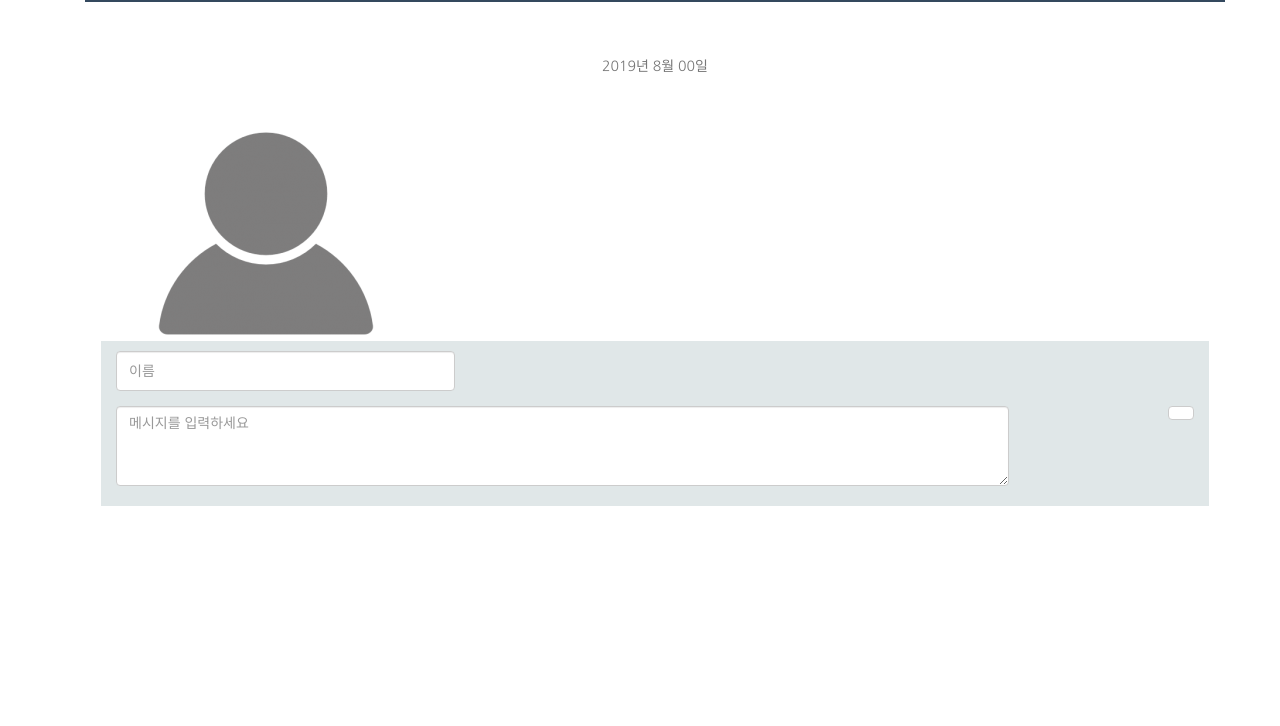
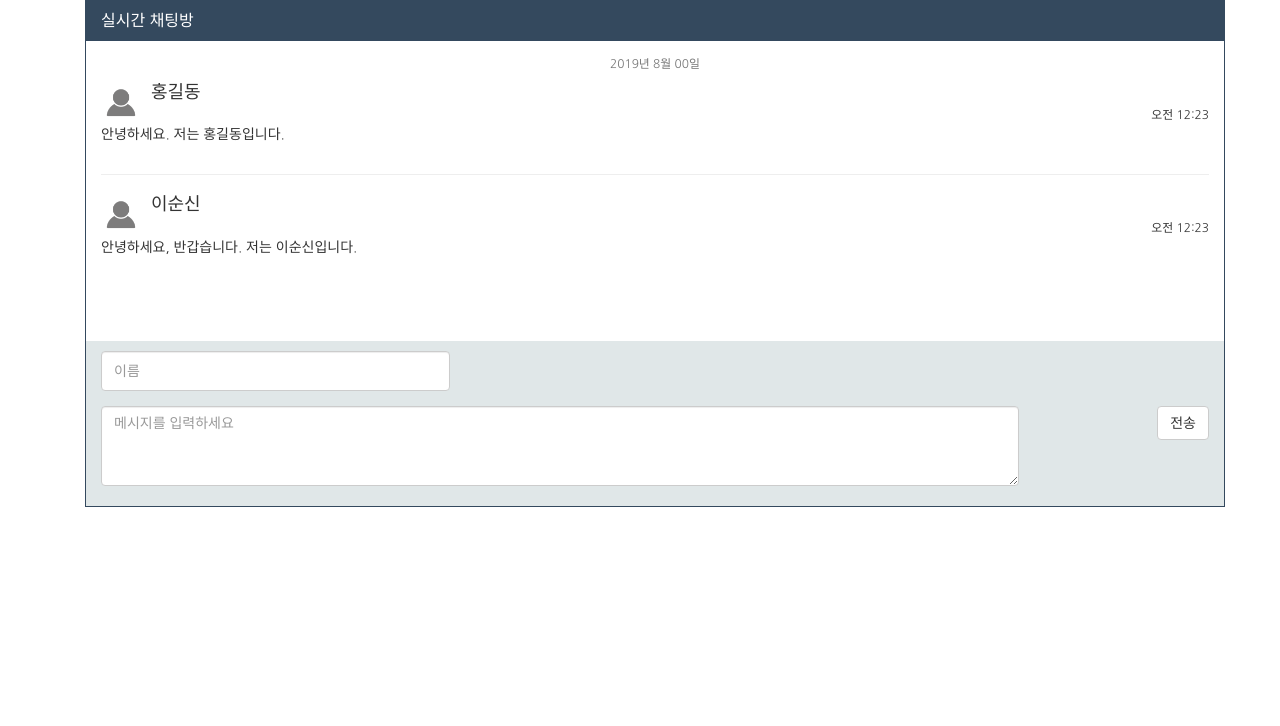
Before and after one commit to sunghwan2789/ci-chat, a Django app: page / in a window 1280 px wide. Shown: the top 726 px of the page. Run offline with Django 3.2, Linux system fonts and the light colour scheme; some libraries are stand-ins or nearby versions; some web fonts are replaced.

Commit message:
구조 오류 수정

```diff
--- a/myapp/templates/index.html
+++ b/myapp/templates/index.html
@@ -7,7 +7,7 @@
         <link rel="stylesheet" href="{% static 'css/bootstrap.css' %}">
         <link rel="stylesheet" href="{% static 'css/custom.css' %}">
         <title>ci_chat</title>
-        <script src="https://code.jquery.com/jquery-3.3.7.min.js"></script>
+        <script src="{% static 'js/jquery-3.4.1.js' %}"></script>
         <script src="{% static 'js/bootstrap.js' %}"></script>
     </head>
     <body>
@@ -19,19 +19,22 @@
                             <div class="portlet-heading">
                                 <div class="portlet-title">
                                     <h4><i class="ja ja-circle text-green"></i>실시간 채팅방</h4>
+                                </div>
                                 <div class="clearfix"></div>
-                                <div id="chat" class="panel-collapes collapse in">
-                                    <div class="portlet-body char-widget" style="overflow-y: auto; width: auto; height: 300px">
+                            </div>
+                            <div id="chat" class="panel-collapse collapse in">
+                                <div class="portlet-body chat-widget" style="overflow-y: auto; width: auto; height: 300px">
                                     <div class="row">
                                         <div class="col-lg-12">
-                                                <p class="text-center text-muted snall">2019년 8월 00일</p>
+                                            <p class="text-center text-muted small">2019년 8월 00일</p>
                                         </div>
                                     </div>
                                     <div class="row">
                                         <div class="col-lg-12">
                                             <div class="media">
                                                 <a class="pull-left" href="#">
-                                                       <img class="media-object img-circle" src="{% static 'images/profile.png' %}"></a>
+                                                   <img class="media-object img-circle img-chat" src="{% static 'images/profile.png' %}">
+                                                </a>
                                                 <div class="media-body">
                                                     <h4 class="media-heading">홍길동</h4>
                                                     <span class="small pull-right">오전 12:23</span>
@@ -45,12 +48,14 @@
                                         <div class="col-lg-12">
                                             <div class="media">
                                                 <a class="pull-left" href="#">
-                                                       <img class="media-object img-circle" src="{% static 'images/profile.png' %}"></a>
+                                                   <img class="media-object img-circle img-chat" src="{% static 'images/profile.png' %}">
+                                                </a>
                                                 <div class="media-body">
                                                     <h4 class="media-heading">이순신</h4>
                                                     <span class="small pull-right">오전 12:23</span>
                                                 </div>
                                                 <p>안녕하세요, 반갑습니다. 저는 이순신입니다.</p>
+                                            </div>
                                         </div>
                                     </div>
                                 </div>
@@ -63,13 +68,11 @@
                                 </div>
                                 <div class="row" style="height: 90px">
                                     <div class="form-group col-xs-10">
-                                                        <textarea style="height: 80px;" id="dhatContent" class="form-control" placeholder="메시지를 입력하세요" maxlength="100"></textarea>
+                                        <textarea style="height: 80px;" id="chatContent" class="form-control" placeholder="메시지를 입력하세요" maxlength="100"></textarea>
                                     </div>
                                     <div class="form-group col-xs-2">
-                                                        <button type="button" class="btn btn-default pull-right" onclick="subitFunction();"></button>
+                                        <button type="button" class="btn btn-default pull-right" onclick="subitFunction();">전송</button>
                                         <div class="clearfix"></div>
-                                                    </div>                                                                                                  </div>
-                                            </div>
                                     </div>
                                 </div>
                             </div>
```
Lines whose indentation alone changed are shown as unchanged.
